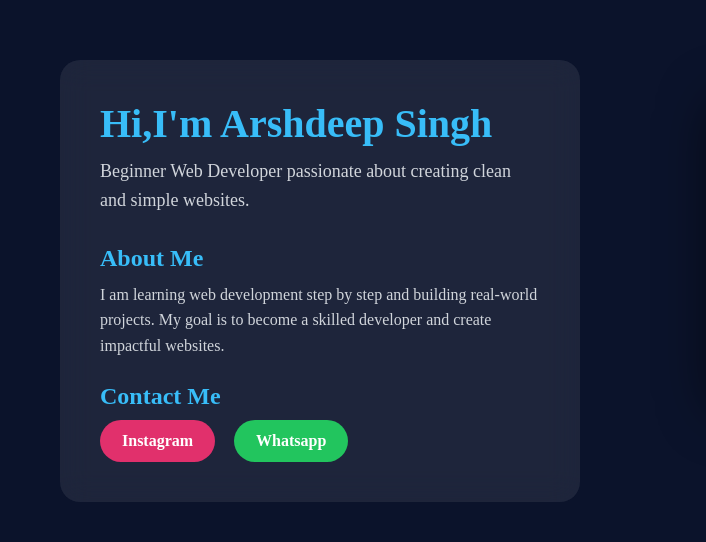
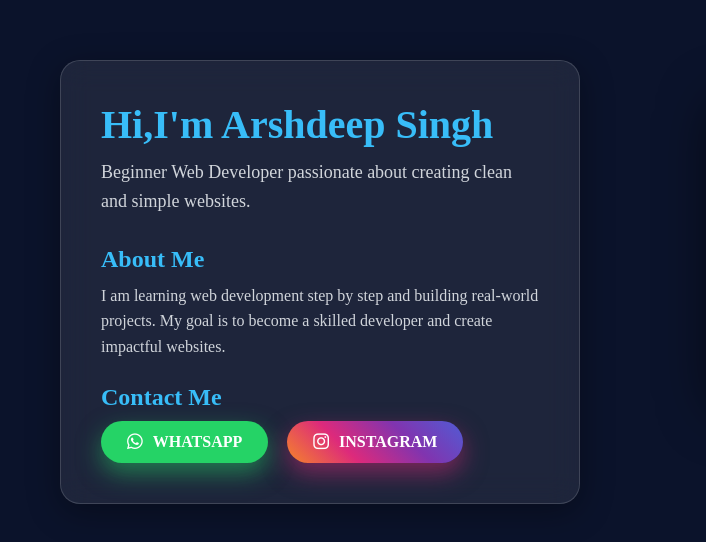
Before and after one commit to badhanarsh2008-cmyk/PORTFOLIO, a plain HTML site: page index.html in a window 1280 px wide. Shown: the full height of the page, 0-706 px from the left. Drawn offline with Linux system fonts and the light colour scheme.

Commit message:
Add files via upload

```diff
--- a/index.html
+++ b/index.html
@@ -4,6 +4,9 @@
         <meta charset="UTF-8">
         <title>Arshdeep | Portfolio</title>
         <link rel="stylesheet" href="style.css">
+        <link rel="stylesheet"
+            href="https://cdnjs.cloudflare.com/ajax/libs/font-awesome/6.5.1/css/all.min.css">
+
     </head>
     <body>
 
@@ -24,15 +27,14 @@
                     </p>
                     <h2>Contact Me</h2>
                     <div class="button">
-                        <a
-                            <a href="https://www.instagram.com/direct/t/its__arsh_2008_/" target="_blank" class="insta btn">
-  Instagram
+                        <a href="https://wa.me/916284066113" class="btn wp-btn">
+                            <i class="fa-brands fa-whatsapp"></i>
+                            <span>WHATSAPP</span>
                         </a>
 
-                        <a
-                            href="https://wa.me/916284066113?text=Hello%20I%20want%20to%20know%20more%20about%20your%20website"
-                            target="_blank" class="btn whatsapp"> Whatsapp</a>
-
+                        <a href="https://www.instagram.com/direct/t/its__arsh_2008_/" class="btn insta-btn">
+                            <i class="fa-brands fa-instagram"></i>
+                            <span>INSTAGRAM</span>
                         </a>
 
                     </div>
--- a/style.css
+++ b/style.css
@@ -6,7 +6,7 @@
     border-radius: 20px;
     padding: 40px;
 
-    border: 1px solid rgba(255, 255, 255, 0.15)
+    border: 1px solid rgba(255, 255, 255, 0.15);
     box-shadow: 0 8px 32px rgba(0, 0, 0, 0.35);
 }
 .right img {
@@ -82,9 +82,7 @@ body {
     padding: 12px 22px;
     margin-right: 15px;
     border-radius: 30px;
-    text-decoration: none;
     color: #fff;
-    font-weight: bold;
     transition: 0.3s;
 }
 
@@ -147,3 +145,33 @@ body {
     margin-top: 80px;
     margin-left: 80px;
 }
+.btn {
+  display: inline-flex;
+  align-items: center;
+  gap: 10px;
+
+  padding: 12px 26px;
+  border-radius: 30px;
+  color: white;
+  text-decoration: none;
+  font-weight: 600;
+}
+
+.wp-btn {
+  background: #25D366;
+  box-shadow: 0 10px 25px rgba(37,211,102,0.5);
+}
+
+.insta-btn {
+  background: linear-gradient(45deg,
+    #f58529, #dd2a7b, #8134af, #515bd4);
+  box-shadow: 0 10px 25px rgba(221,42,123,0.5);
+}
+
+.btn i {
+  font-size: 18px;
+}
+.fa-brands,
+.fa {
+  font-family: "Font Awesome 6 Brands" !important;
+}
```
Lines whose indentation alone changed are shown as unchanged.
